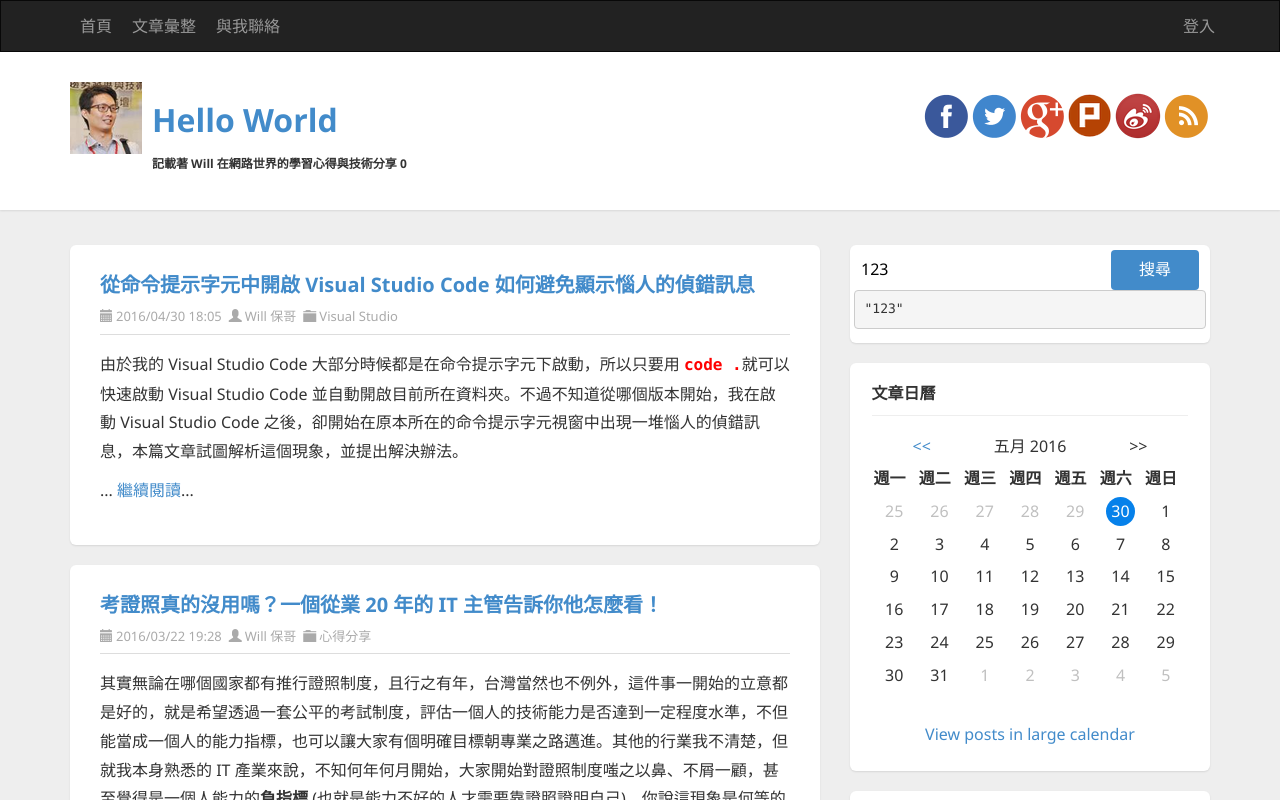
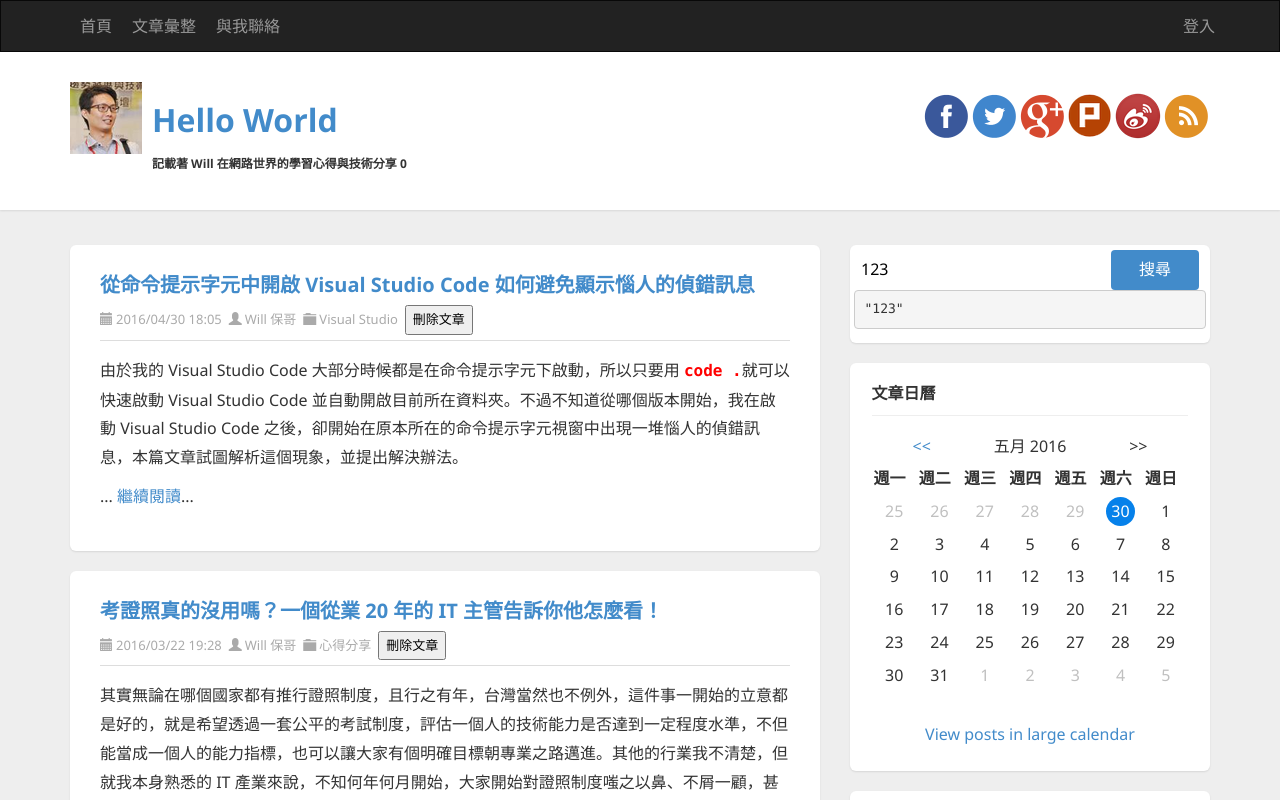
Before and after one commit to coolrare/ng-cathay-211214, an Angular app: page / in a window 1280 px wide. Shown: the top 800 px of the page. Built offline with nearby package versions, Linux system fonts and the light colour scheme.

Commit message:
示範 Angular 元件之間的溝通方式

```diff
--- a/src/app/app.component.html
+++ b/src/app/app.component.html
@@ -7,22 +7,10 @@
       <div id="ctl00_cphBody_divError"></div>
       <div id="ctl00_cphBody_PostList1_posts" class="posts">
         <!-- Article START-->
-        <article *ngFor="let item of data; let i=index" class="post" id="post0">
-          <header class="post-header">
-            <h2 class="post-title">
-              <a [href]="item.href">{{item.title}}</a>
-            </h2>
-            <div class="post-info clearfix">
-              <span class="post-date"><i class="glyphicon glyphicon-calendar"></i>{{item.date}}</span>
-              <span class="post-author"><i class="glyphicon glyphicon-user"></i><a
-                   href="http://blog.miniasp.com/author/will.aspx">{{item.author}}</a></span>
-              <span class="post-category"><i class="glyphicon glyphicon-folder-close"></i><a
-                   [href]="item['category-link']">{{item.category}}</a></span>
-            </div>
-          </header>
-          <section class="post-body text" [innerHTML]="item.summary">
-          </section>
-        </article>
+
+        <app-article *ngFor="let item of data; let i=index"
+          [item]="item" (delete)="deleteArticle($event)"></app-article>
+
         <!-- Article END-->
       </div>
     </section>
--- a/src/app/app.component.ts
+++ b/src/app/app.component.ts
@@ -28,4 +28,8 @@ export class AppComponent implements OnInit {
   searchKeyword(text: string) {
     this.keyword = text;
   }
+
+  deleteArticle(id: number) {
+    console.log('您剛剛刪除了編號 ' + id + ' 的文章');
+  }
 }
--- a/src/app/app.module.ts
+++ b/src/app/app.module.ts
@@ -7,12 +7,14 @@ import { AppRoutingModule } from './app-routing.module';
 import { AppComponent } from './app.component';
 import { HeaderComponent } from './header/header.component';
 import { FooterComponent } from './footer/footer.component';
+import { ArticleComponent } from './article/article.component';
 
 @NgModule({
   declarations: [
     AppComponent,
     HeaderComponent,
-    FooterComponent
+    FooterComponent,
+    ArticleComponent
   ],
   imports: [
     BrowserModule,
--- /dev/null
+++ b/src/app/article/article.component.html
@@ -0,0 +1,17 @@
+<article class="post" id="post0">
+  <header class="post-header">
+    <h2 class="post-title">
+      <a [href]="item.href">{{item.title}}</a>
+    </h2>
+    <div class="post-info clearfix">
+      <span class="post-date"><i class="glyphicon glyphicon-calendar"></i>{{item.date}}</span>
+      <span class="post-author"><i class="glyphicon glyphicon-user"></i><a
+           href="http://blog.miniasp.com/author/will.aspx">{{item.author}}</a></span>
+      <span class="post-category"><i class="glyphicon glyphicon-folder-close"></i><a
+           [href]="item['category-link']">{{item.category}}</a></span>
+      <button type="button" (click)="doDelete()">刪除文章</button>
+    </div>
+  </header>
+  <section class="post-body text" [innerHTML]="item.summary">
+  </section>
+</article>
--- /dev/null
+++ b/src/app/article/article.component.ts
@@ -0,0 +1,24 @@
+import { Component, EventEmitter, Input, OnInit, Output } from '@angular/core';
+import { Article } from '../types/Article';
+
+@Component({
+  selector: 'app-article',
+  templateUrl: './article.component.html',
+  styleUrls: ['./article.component.css']
+})
+export class ArticleComponent implements OnInit {
+
+  @Input() item: Article = <Article>{};
+
+  @Output() delete = new EventEmitter<number>();
+
+  constructor() { }
+
+  ngOnInit(): void {
+  }
+
+  doDelete() {
+    this.delete.emit(this.item.id);
+  }
+
+}
```
Also changed, not shown: src/app/article/article.component.css (added), 1 other file (tests, documents, lock files or other folders).
